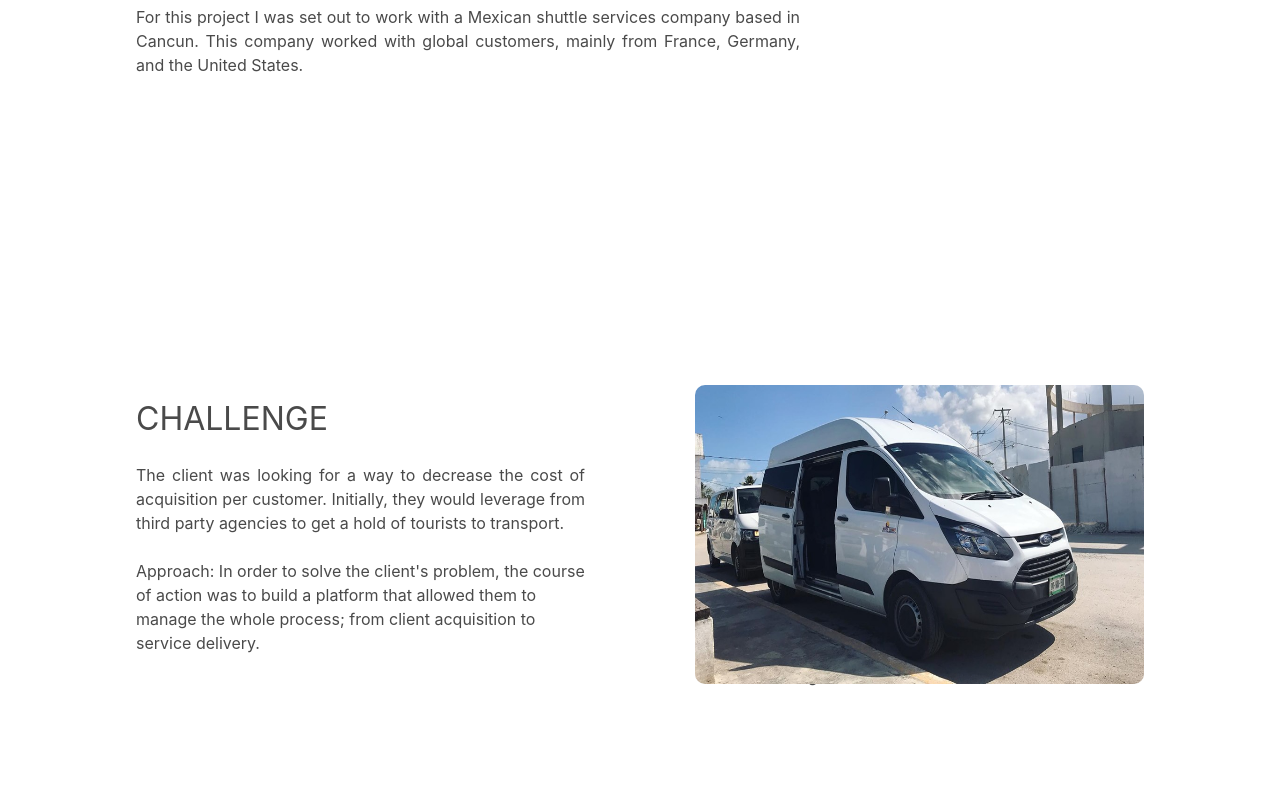
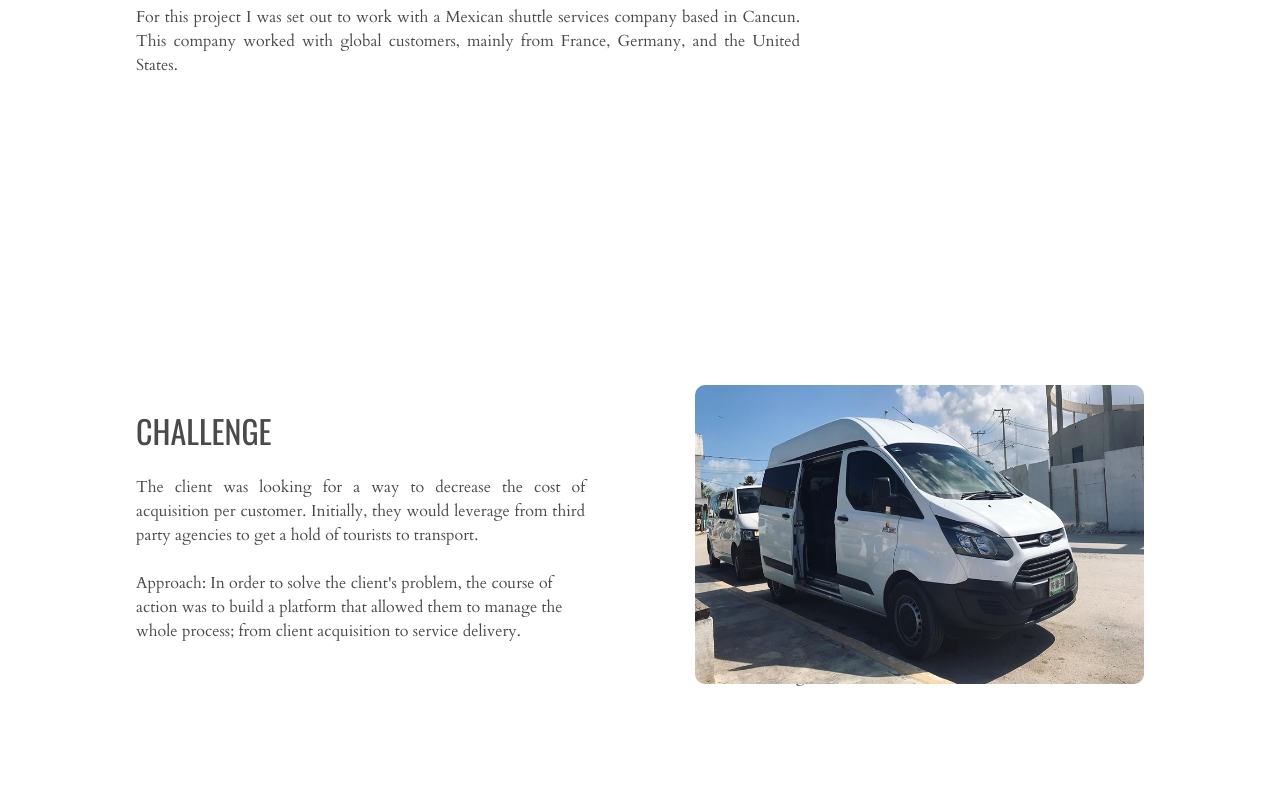
Before and after one commit to jerrysdsgn/work, a website: page dist/ct.html in a window 1280 px wide. Shown: the part 657-1447 px from the top of the page. Drawn offline with nearby package versions, Linux system fonts and the light colour scheme.

Commit message:
font change

```diff
--- a/dist/css/about.css
+++ b/dist/css/about.css
@@ -1,3 +1,17 @@
+body {
+  font-family: "Cardo", serif;
+}
+
+h1,
+h2,
+h3,
+h4,
+h5,
+h6 {
+  font-family: "Oswald", sans-serif;
+  text-transform: uppercase;
+}
+
 .main-home-title {
   font-size: 35px;
 }
--- a/dist/css/ct.css
+++ b/dist/css/ct.css
@@ -1,3 +1,17 @@
+body {
+  font-family: "Cardo", serif;
+}
+
+h1,
+h2,
+h3,
+h4,
+h5,
+h6 {
+  font-family: "Oswald", sans-serif;
+  text-transform: uppercase;
+}
+
 img {
   border-radius: 10px;
 }
--- a/dist/css/drg.css
+++ b/dist/css/drg.css
@@ -1,3 +1,17 @@
+body {
+  font-family: "Cardo", serif;
+}
+
+h1,
+h2,
+h3,
+h4,
+h5,
+h6 {
+  font-family: "Oswald", sans-serif;
+  text-transform: uppercase;
+}
+
 img {
   border-radius: 10px;
 }
--- a/dist/css/gallery.css
+++ b/dist/css/gallery.css
@@ -1,4 +1,18 @@
 @import url("https://cdnjs.cloudflare.com/ajax/libs/bulma/0.7.1/css/bulma.css");
+
+body {
+  font-family: "Cardo", serif;
+}
+
+h1,
+h2,
+h3,
+h4,
+h5,
+h6 {
+  font-family: "Oswald", sans-serif;
+  text-transform: uppercase;
+}
 
 .item-slide {
   box-sizing: border-box;
--- a/dist/css/home.css
+++ b/dist/css/home.css
@@ -1,3 +1,17 @@
+body {
+  font-family: "Cardo", serif;
+}
+
+h1,
+h2,
+h3,
+h4,
+h5,
+h6 {
+  font-family: "Oswald", sans-serif;
+  text-transform: uppercase;
+}
+
 .wrapper {
   width: 90%;
   margin: 0 auto;
--- a/dist/css/lps.css
+++ b/dist/css/lps.css
@@ -1,3 +1,17 @@
+body {
+  font-family: "Cardo", serif;
+}
+
+h1,
+h2,
+h3,
+h4,
+h5,
+h6 {
+  font-family: "Oswald", sans-serif;
+  text-transform: uppercase;
+}
+
 img {
   border-radius: 10px;
 }
--- a/dist/css/modal.css
+++ b/dist/css/modal.css
@@ -1,3 +1,17 @@
+body {
+  font-family: "Cardo", serif;
+}
+
+h1,
+h2,
+h3,
+h4,
+h5,
+h6 {
+  font-family: "Oswald", sans-serif;
+  text-transform: uppercase;
+}
+
 .visible {
   display: block;
 }
--- a/dist/ct.html
+++ b/dist/ct.html
@@ -9,6 +9,7 @@
     <link rel="stylesheet" href="css/gallery.css">
     <link rel="stylesheet" href="css/ct.css">
     <link rel="stylesheet" href="css/modal.css">
+    <link href="https://fonts.googleapis.com/css?family=Cardo:400,700|Oswald" rel="stylesheet">
     <script src="https://use.fontawesome.com/cf546031f8.js"></script>
   </head>
   <body>
```
Also changed, not shown: dist/about.html (+1 -0 lines), dist/blocks.html (+1 -0 lines), dist/cv.html (+1 -0 lines), dist/drg-es.html (+1 -0 lines), dist/drg.html (+1 -0 lines), dist/ho.html (+1 -0 lines), dist/index.html (+1 -0 lines), dist/lps.html (+1 -0 lines), dist/redirect.html (+1 -0 lines).
